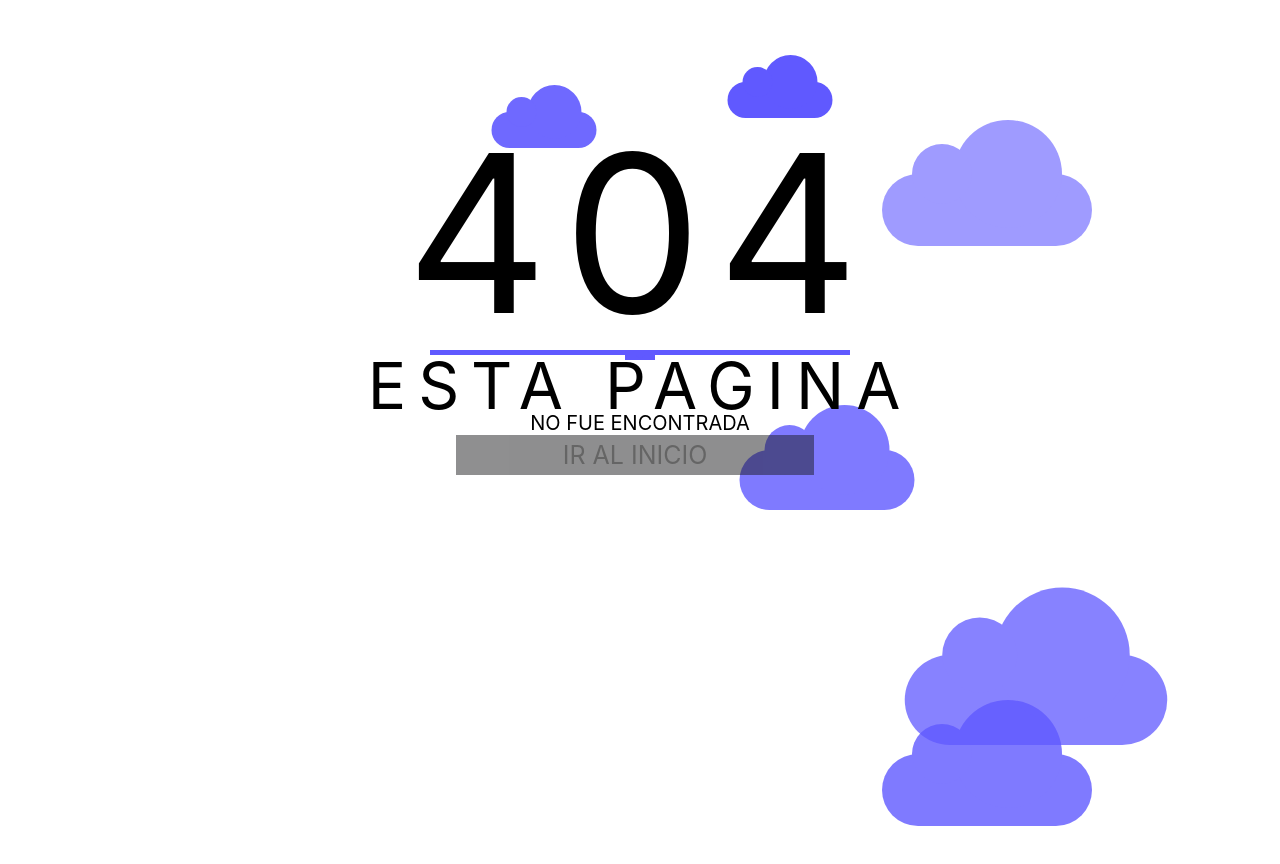
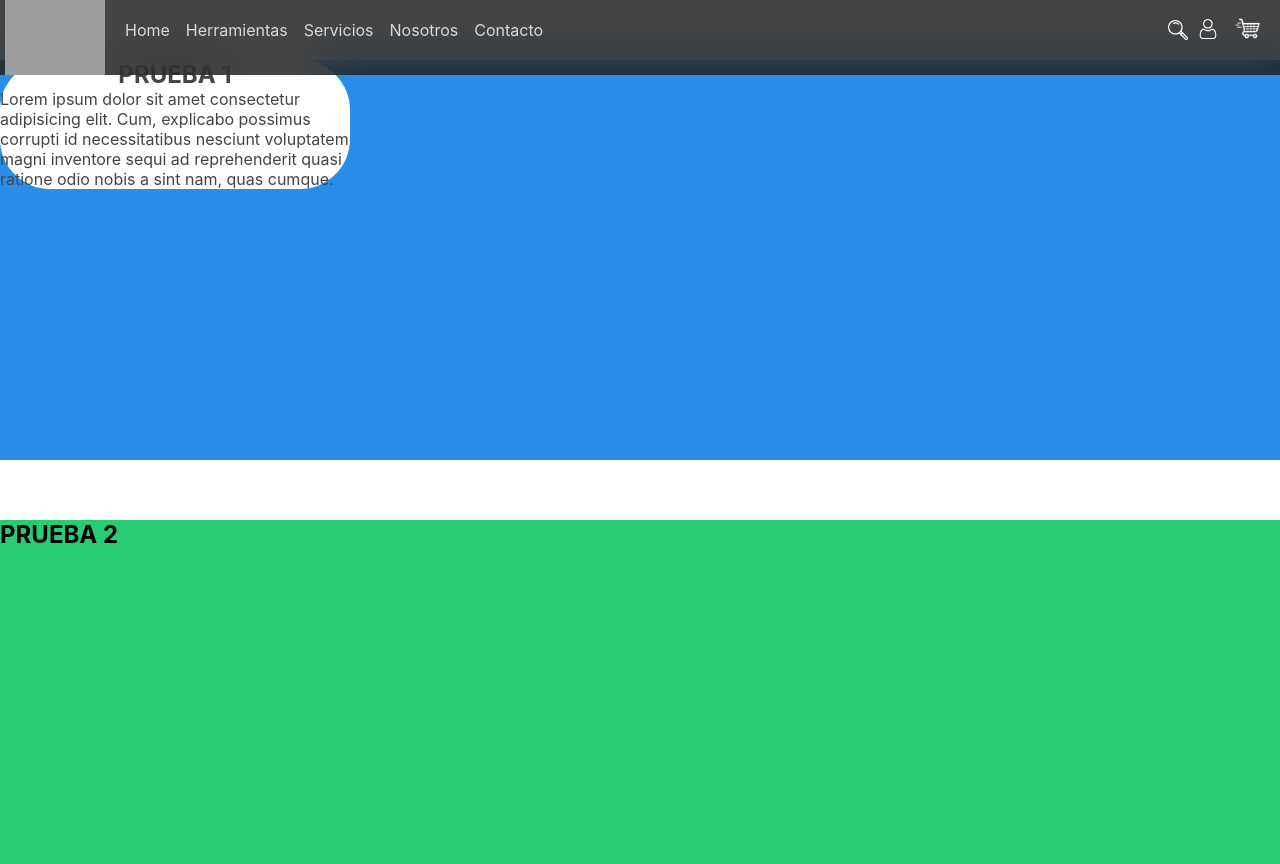
Before and after one commit to jorpaz/kraft-weld-react, a React (Vite) app: page /services in a window 1280 px wide. Before the commit this address had no page. Shown: the top 864 px of the page. Before the commit the page ends 826 px from the top, so only its background shows below. Built offline with nearby package versions, Linux system fonts and the light colour scheme; grey boxes are pictures that could not be loaded; a web font is replaced by a local one.

Commit message:
prueba servicesv1

```diff
--- a/src/Routes/App.jsx
+++ b/src/Routes/App.jsx
@@ -19,6 +19,7 @@ import Nosotros from "../pages/Nosotros.jsx";
 import Login from "../pages/Login";
 import NotFound from '../pages/NotFound';
 import Checkout from "../pages/Checkout.jsx";
+import Services from "../pages/Services.jsx";
 
 //? Styles
 import '../styles/index.css';
@@ -38,6 +39,7 @@ function App() {
           <Route path='/nosotros' element={<Nosotros />} />
           <Route path='/login' element={<Login />} />
           <Route path='/checkout' element={<Checkout />} />
+          <Route path='/services' element={<Services />} />
           <Route path='*' element={<NotFound />} />
         </Routes>
       </Layout>
--- a/src/components/Header.jsx
+++ b/src/components/Header.jsx
@@ -81,7 +81,7 @@ const Header = ({ query, setQuery }) => {
                     <a href="/herramientas">Herramientas</a>
                 </li>
                 <li>
-                    <a href="/">Servicios</a>
+                    <a href="/services">Servicios</a>
                 </li>
                 <li>
                     <a href="/nosotros">Nosotros</a>
@@ -103,7 +103,7 @@ const Header = ({ query, setQuery }) => {
                     <a href="/herramientas">Herramientas</a>
                 </li>
                 <li>
-                    <a href="/">Servicios</a>
+                    <a href="/services">Servicios</a>
                 </li>
                 <li>
                     <a href="/nosotros">Nosotros</a>
--- /dev/null
+++ b/src/pages/Services.jsx
@@ -0,0 +1,25 @@
+import React from 'react';
+import Header from '../components/Header';
+
+//? Styles
+import '../styles/Services.css';
+
+const Services = () => {
+    return (
+        <>
+            {<Header />}
+            <main className="container-body">
+                <section className='card-1'>
+                    <h1>PRUEBA 1</h1>
+                    <p>Lorem ipsum dolor sit amet consectetur adipisicing elit. Cum, explicabo possimus corrupti id necessitatibus nesciunt voluptatem magni inventore sequi ad reprehenderit quasi ratione odio nobis a sint nam, quas cumque.</p>
+                </section>
+            </main>
+
+            <main className="container-body-2">
+                <h2>PRUEBA 2</h2>
+            </main>
+        </>
+    )
+}
+
+export default Services;
--- /dev/null
+++ b/src/styles/Services.css
@@ -0,0 +1,30 @@
+@import './index.css';
+
+.container-body{
+    box-sizing: border-box;
+    margin-top: 60px;
+    width: 100%;
+    height: 50vh;
+    background-color: #298EEA;
+    color: #444444;
+    display: grid;
+    grid-template-columns: 1fr 1fr 1fr 1fr;
+    grid-template-rows: 1fr 1fr 1fr 1fr;
+}
+
+.card-1{
+    width: 350px;
+    height: auto;
+    border-radius: 50px;
+    display: grid;
+    justify-items: center;
+    align-items: center;
+    background-color: #FFFFFF;
+}
+
+.container-body-2{
+    margin-top: 60px;
+    width: 100%;
+    height: 150vh;
+    background-color: #28CC75;
+}
```
